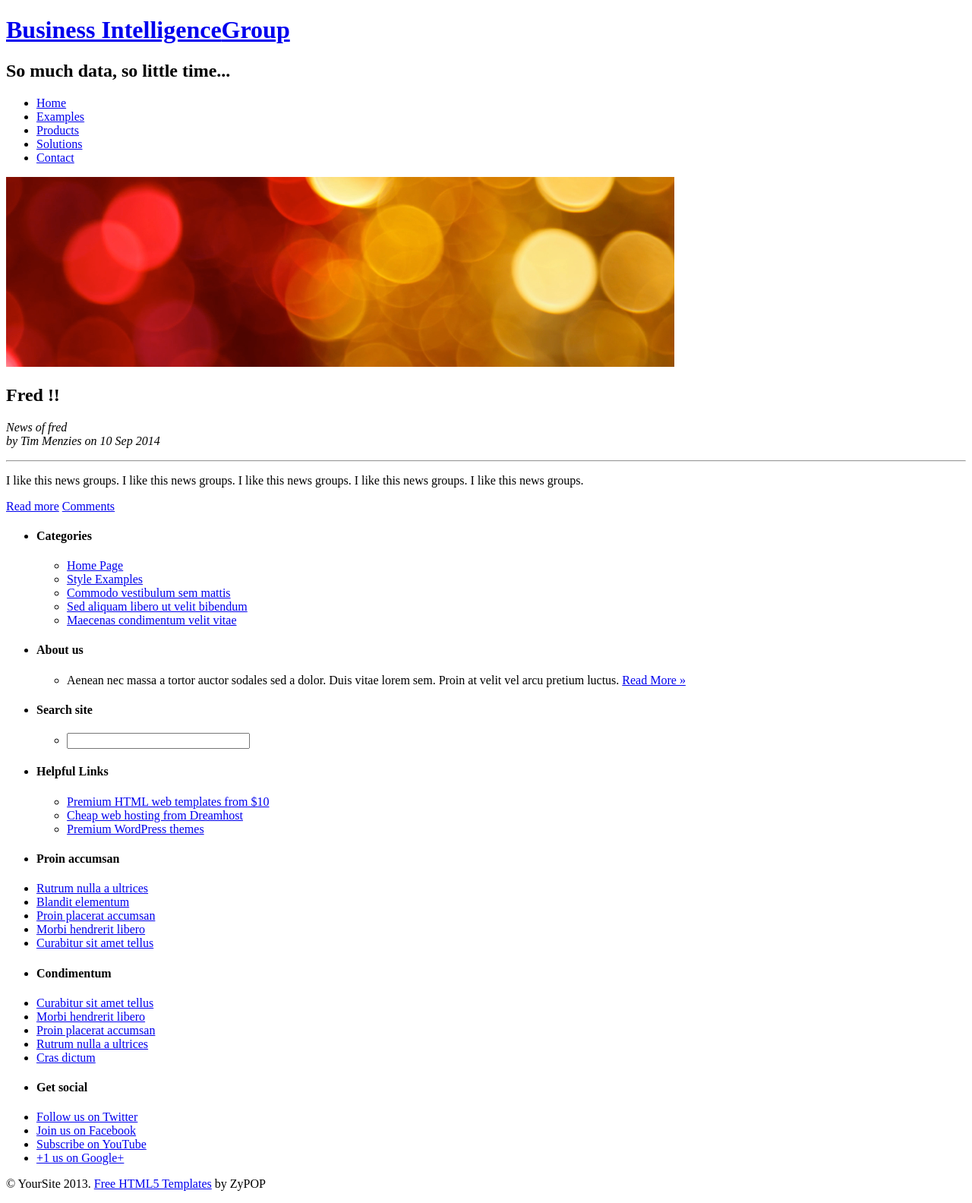
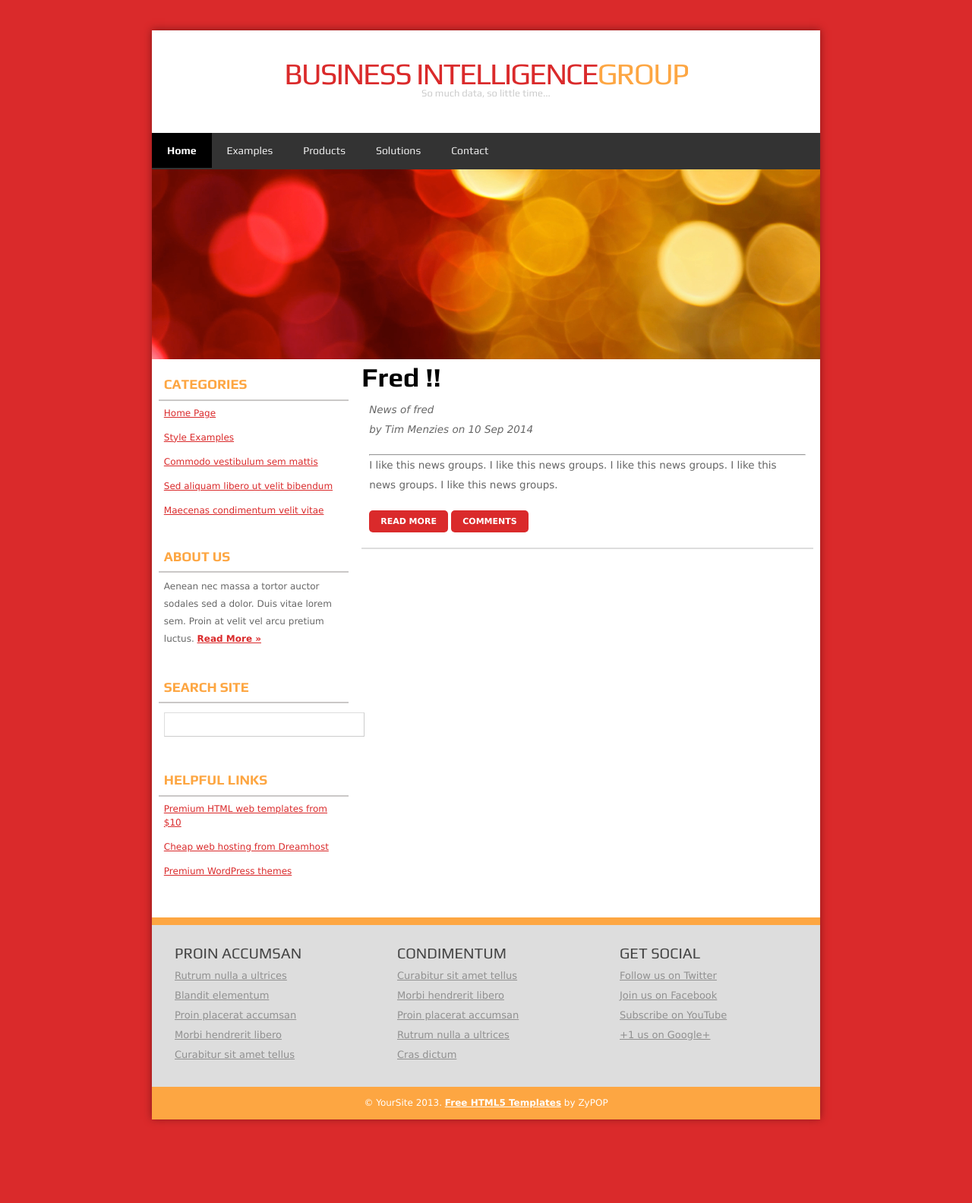
Before and after one commit to swaruparam/bigstate.github.io, a Jekyll site: the page built from news/_posts/2014-09-10-news1.md, in a window 1280 px wide. Shown: the whole page at 76% size. Built offline with Jekyll 4.4.1, drawn with Linux system fonts in a browser that asks for light colours; after the commit the page ends 1514 px from its top, so only the background shows below that.

Commit message:
bug in css path name

```diff
--- a/_includes/flameheader.html
+++ b/_includes/flameheader.html
@@ -3,7 +3,7 @@
 <head>
 <meta http-equiv="Content-Type" content="text/html; charset=utf-8" />
 <title> {{page.title}} </title>
-<link rel="stylesheet" href="img/styles.css" type="text/css" />
+<link rel="stylesheet" href="{{site.url}}/img/styles.css" type="text/css" />
 <!--[if lt IE 9]>
 <script src="http://html5shiv.googlecode.com/svn/trunk/html5.js"></script>
 <![endif]-->
```
